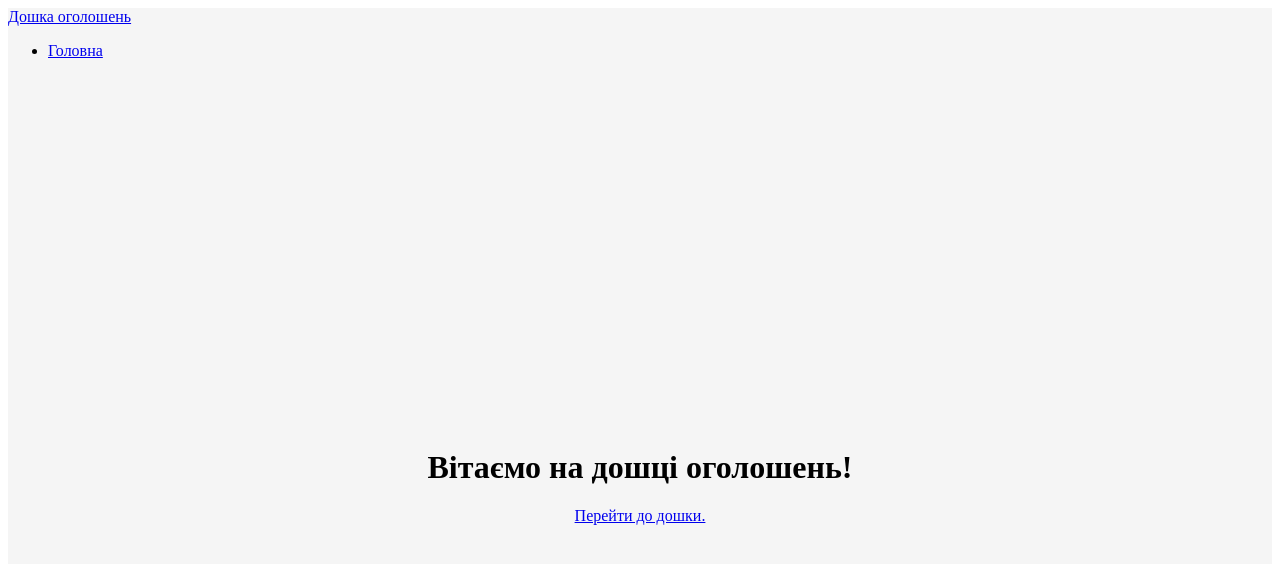
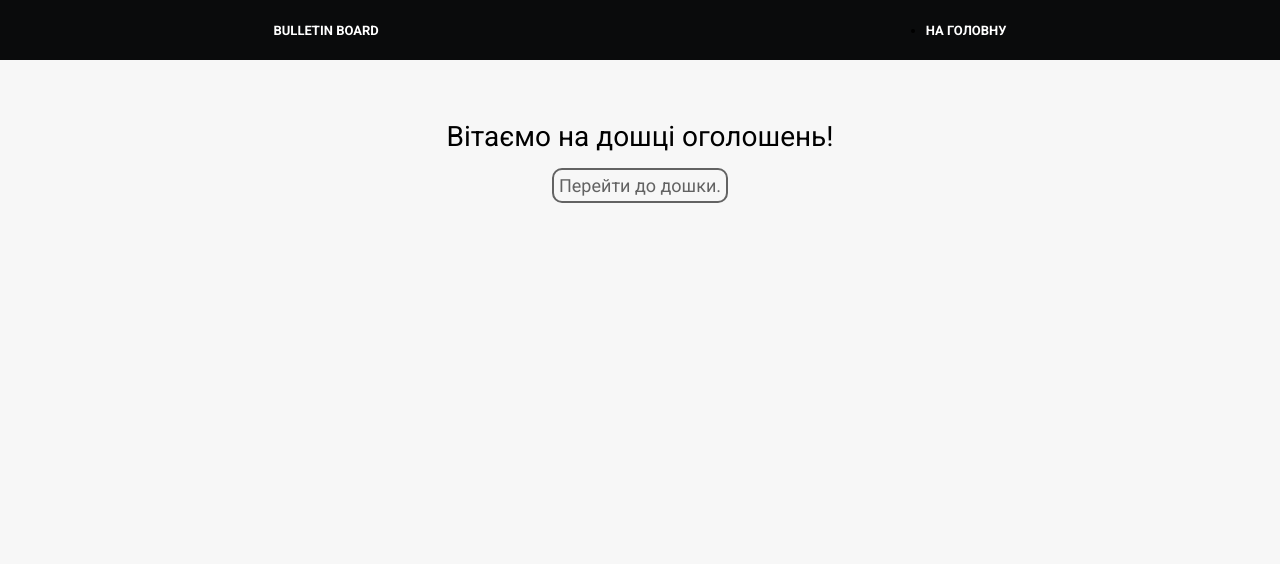
Before and after one commit to Bohdan-C/callboard, a React app: page / in a window 1280 px wide. Shown: the top 564 px of the page. Built offline with nearby package versions, Linux system fonts and the light colour scheme.

Commit message:
fix redux

```diff
--- a/src/components/AddAd.js
+++ b/src/components/AddAd.js
@@ -1,11 +1,13 @@
 import React, { useState } from "react";
+import { TextField, Button } from "@material-ui/core";
+import { v4 as uuidv4 } from "uuid";
+
+const IDS = {
+  TITLE: "title",
+  BODY: "body",
+};
 
 function AddAd({ onCreate }) {
-  const IDS = {
-    TITLE: "title",
-    BODY: "body",
-  };
-
   const [state, setState] = useState({
     [IDS.TITLE]: "",
     [IDS.BODY]: "",
@@ -13,7 +15,6 @@ function AddAd({ onCreate }) {
 
   const onChange = (event) => {
     const { id, value } = event.target;
-
     setState((currentState) => ({
       ...currentState,
       [id]: value,
@@ -22,14 +23,37 @@ function AddAd({ onCreate }) {
 
   function submitHandler(event) {
     event.preventDefault();
-    onCreate(state);
+    onCreate({
+      ...state,
+      id: uuidv4(),
+    });
+    setState({
+      [IDS.TITLE]: "",
+      [IDS.BODY]: "",
+    });
   }
 
   return (
     <form onSubmit={submitHandler}>
-      <input id={IDS.TITLE} value={state[IDS.TITLE]} onChange={onChange} />
-      <input id={IDS.BODY} value={state[IDS.BODY]} onChange={onChange} />
-      <button type="submit">Додати оголошеня</button>
+      <TextField
+        size="small"
+        id={IDS.TITLE}
+        value={state[IDS.TITLE]}
+        onChange={onChange}
+        label="Заголовок"
+        variant="outlined"
+      />
+      <TextField
+        size="small"
+        id={IDS.BODY}
+        value={state[IDS.BODY]}
+        onChange={onChange}
+        label="Опис"
+        variant="outlined"
+      />
+      <Button type="submit" variant="outlined" color="primary">
+        Додати оголошеня
+      </Button>
     </form>
   );
 }
--- a/src/components/Navbar.js
+++ b/src/components/Navbar.js
@@ -1,19 +1,31 @@
 import React from "react";
 import { NavLink } from "react-router-dom";
+import { makeStyles } from "@material-ui/core/styles";
+
+const useStyles = makeStyles((theme) => ({
+  nav: {
+    display: "flex",
+    justifyContent: "space-around",
+    alignItems: "center",
+    textTransform: "uppercase",
+    fontSize: 13,
+    height: 60,
+    backgroundColor: "#0a0b0c",
+    marginBottom: 60,
+    fontWeight: 600,
+  },
+}));
 
 function Navbar() {
+  const classes = useStyles();
   return (
-    <nav>
-      <div>
-        <a href="/">
-          Дошка оголошень
-        </a>
-        <ul>
-          <li>
-            <NavLink to="/">Головна</NavLink>
-          </li>
-        </ul>
-      </div>
+    <nav className={classes.nav}>
+      <a href="/">Bulletin board</a>
+      <ul>
+        <li>
+          <NavLink to="/">На Головну</NavLink>
+        </li>
+      </ul>
     </nav>
   );
 }
--- a/src/pages/homepage/HomePage.js
+++ b/src/pages/homepage/HomePage.js
@@ -4,11 +4,22 @@ import { makeStyles } from "@material-ui/core/styles";
 
 const useStyles = makeStyles((theme) => ({
   homePageContainer: {
-    height: "100vh",
     display: "flex",
+    height: "100%",
     flexDirection: "column",
     justifyContent: "center",
     alignItems: "center",
+  },
+  title: {
+    fontSize: 28,
+    marginBottom: 15,
+  },
+  link: {
+    padding: 5,
+    border: "2px solid #636363",
+    borderRadius: 10,
+    fontSize: 18,
+    color: "#636363",
   },
 }));
 
@@ -18,7 +29,9 @@ function HomePage() {
   return (
     <div className={classes.homePageContainer}>
       <h1 className={classes.title}>Вітаємо на дошці оголошень!</h1>
-        <Link to="/callboard">Перейти до дошки.</Link>
+      <Link className={classes.link} to="/callboard">
+        Перейти до дошки.
+      </Link>
     </div>
   );
 }
--- /dev/null
+++ b/src/pages/root/App.css
@@ -0,0 +1,99 @@
+html,
+body,
+div,
+span,
+applet,
+object,
+iframe,
+h1,
+h2,
+h3,
+h4,
+h5,
+h6,
+p,
+blockquote,
+pre,
+a,
+abbr,
+acronym,
+address,
+big,
+cite,
+code,
+del,
+dfn,
+em,
+img,
+ins,
+kbd,
+q,
+s,
+samp,
+small,
+strike,
+strong,
+sub,
+sup,
+tt,
+var,
+b,
+u,
+i,
+center,
+dl,
+dt,
+dd,
+ol,
+ul,
+li,
+fieldset,
+form,
+label,
+legend,
+table,
+caption,
+tbody,
+tfoot,
+thead,
+tr,
+th,
+td,
+article,
+aside,
+canvas,
+details,
+embed,
+figure,
+figcaption,
+footer,
+header,
+hgroup,
+menu,
+nav,
+output,
+ruby,
+section,
+summary,
+time,
+mark,
+audio,
+video {
+  margin: 0;
+  padding: 0;
+  border: 0;
+  font-size: 100%;
+  font: inherit;
+  vertical-align: baseline;
+  text-decoration: none;
+}
+
+body {
+  background-color: #f7f7f7;
+  font-family: "Roboto", sans-serif;
+}
+
+a {
+  color: #ffffff;
+  text-decoration: none;
+}
--- a/src/pages/root/App.js
+++ b/src/pages/root/App.js
@@ -1,31 +1,21 @@
 import React from "react";
 import { Provider } from "react-redux";
 import { BrowserRouter, Switch, Route } from "react-router-dom";
-import { makeStyles } from "@material-ui/core/styles";
 import Callboard from "../callboard/Callboard";
 import HomePage from "../homepage/HomePage";
 import Navbar from "../../components/Navbar";
 import store from "../../redux/store/store";
-
-const useStyles = makeStyles((theme) => ({
-  root: {
-    // background: "linear-gradient(45deg, #FE6B8B 30%, #FF8E53 90%)",
-    background: "#f5f5f5",
-  },
-}));
+import "./App.css";
 
 function App() {
-  const classes = useStyles();
   return (
     <Provider store={store}>
       <BrowserRouter>
-        <div className={classes.root}>
-          <Navbar />
-          <Switch>
-            <Route component={HomePage} path="/" exact />
-            <Route component={Callboard} path="/callboard" />
-          </Switch>
-        </div>
+        <Navbar />
+        <Switch>
+          <Route component={HomePage} path="/" exact />
+          <Route component={Callboard} path="/callboard" />
+        </Switch>
       </BrowserRouter>
     </Provider>
   );
--- a/src/redux/actions/action.js
+++ b/src/redux/actions/action.js
@@ -1,27 +1,15 @@
-import axios from "axios";
-import { ADS_FAIL, ADS_LOADING, ADS_SUCCESS } from "../types/types";
+import { ADD_AD, INITIAL_ADS } from "../types/types";
 
-const loadingData = () => ({
-  type: ADS_LOADING,
+export const initialAds = (ads) => ({
+  type: INITIAL_ADS,
+  payload: {
+    initialAds: ads,
+  },
 });
 
-const successData = (data) => ({
-  type: ADS_SUCCESS,
-  payload: data,
+export const addAdAction = (newAd) => ({
+  type: ADD_AD,
+  payload: {
+    newAd,
+  },
 });
-
-const errorData = (error) => ({
-  type: ADS_FAIL,
-  payload: error,
-});
-
-const getAds = () => (dispatch) => {
-    loadingData();
-  axios
-    .get("https://jsonplaceholder.typicode.com/posts")
-    .then((res) => dispatch(successData(res.data)))
-    .catch((error) => dispatch(errorData(error)))
-    .finally(() => loadingData());
-};
-
-export { getAds };
--- a/src/redux/reducers/reducer.js
+++ b/src/redux/reducers/reducer.js
@@ -1,25 +1,25 @@
-import { ADS_FAIL, ADS_LOADING, ADS_SUCCESS, AD_ADD_SUCCESS } from "../types/types";
+import { INITIAL_ADS, ADD_AD } from "../types/types";
 
 export const initialState = {
   ads: [],
-    title: '',
-    body: '',
+  title: "",
+  body: "",
   isLoading: false,
 };
 
 const reducer = (state = initialState, action) => {
   switch (action.type) {
-        case ADS_LOADING:
-            return { ...state, isLoading: !state.isLoading };
+    case INITIAL_ADS:
+      return {
+        ...state,
+        ads: action.payload.initialAds,
+      };
 
-        case ADS_SUCCESS:
-            return { ...state, ads: [...action.payload] };
-
-        case ADS_FAIL:
-            return state;
-
-        case AD_ADD_SUCCESS:
-            return { ...state, title: '', body: '' };
+    case ADD_AD:
+      return {
+        ...state,
+        ads: [...state.ads, action.payload.newAd],
+      };
 
     default:
       return state;
--- a/src/redux/store/store.js
+++ b/src/redux/store/store.js
@@ -1,9 +1,11 @@
+import { createStore, applyMiddleware, combineReducers } from "redux";
+import thunk from "redux-thunk";
+import reducer from "../reducers/reducer";
+import { composeWithDevTools } from "redux-devtools-extension";
 
-import { createStore, applyMiddleware, combineReducers } from 'redux';
-import thunk from 'redux-thunk';
-import reducer from '../reducers/reducer';
-import { composeWithDevTools } from 'redux-devtools-extension';
-
-const store = createStore(combineReducers({ reducer }), composeWithDevTools(applyMiddleware(thunk)));
+const store = createStore(
+  combineReducers({ reducer }),
+  composeWithDevTools(applyMiddleware(thunk))
+);
 
 export default store;
--- a/src/redux/types/types.js
+++ b/src/redux/types/types.js
@@ -1,5 +1,2 @@
-
-export const ADS_LOADING = 'ADS_LOADING';
-export const ADS_FAIL = 'ADS_FAIL';
-export const ADS_SUCCESS = 'ADS_SUCCESS';
-export const AD_ADD_SUCCESS = 'AD_ADD_SUCCESS';
+export const INITIAL_ADS = "INITIAL_ADS";
+export const ADD_AD = "ADD_AD";
```
Also changed, not shown: src/pages/callboard/Callboard.js (+26 -149 lines). Lines whose indentation alone changed are shown as unchanged.
